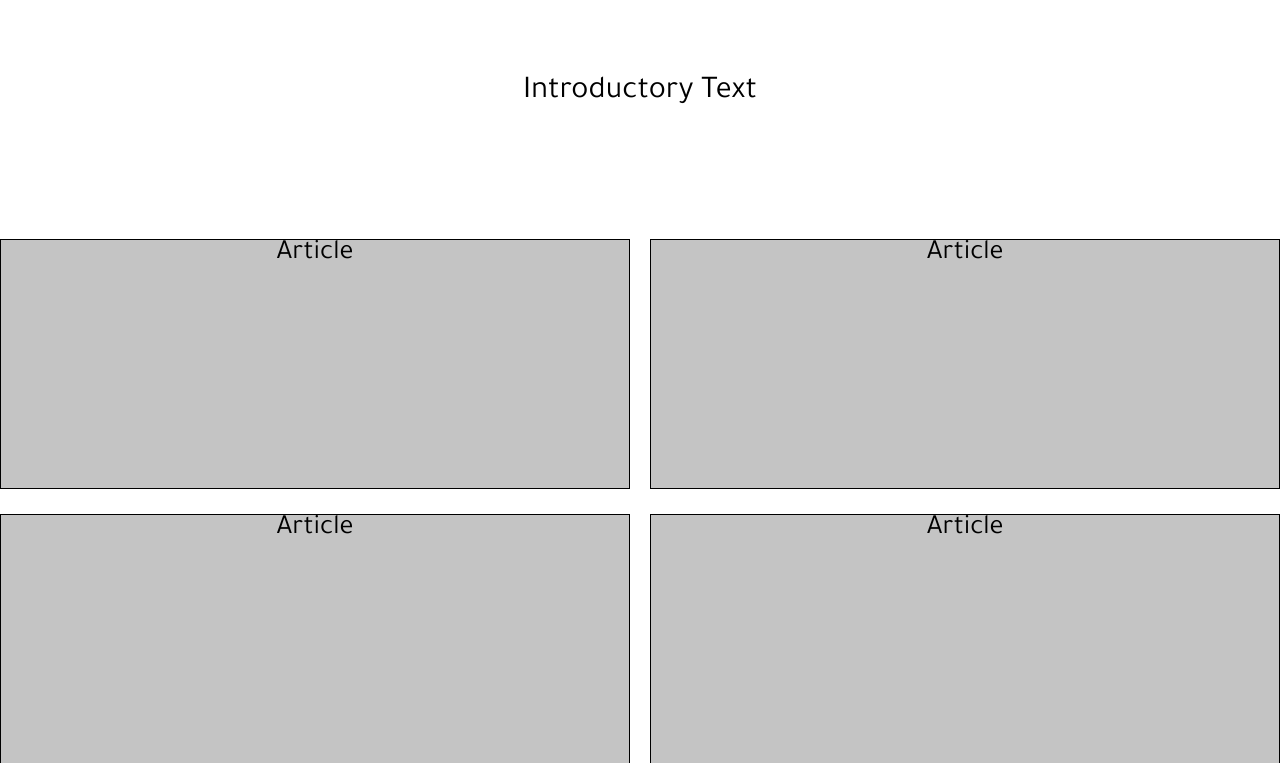
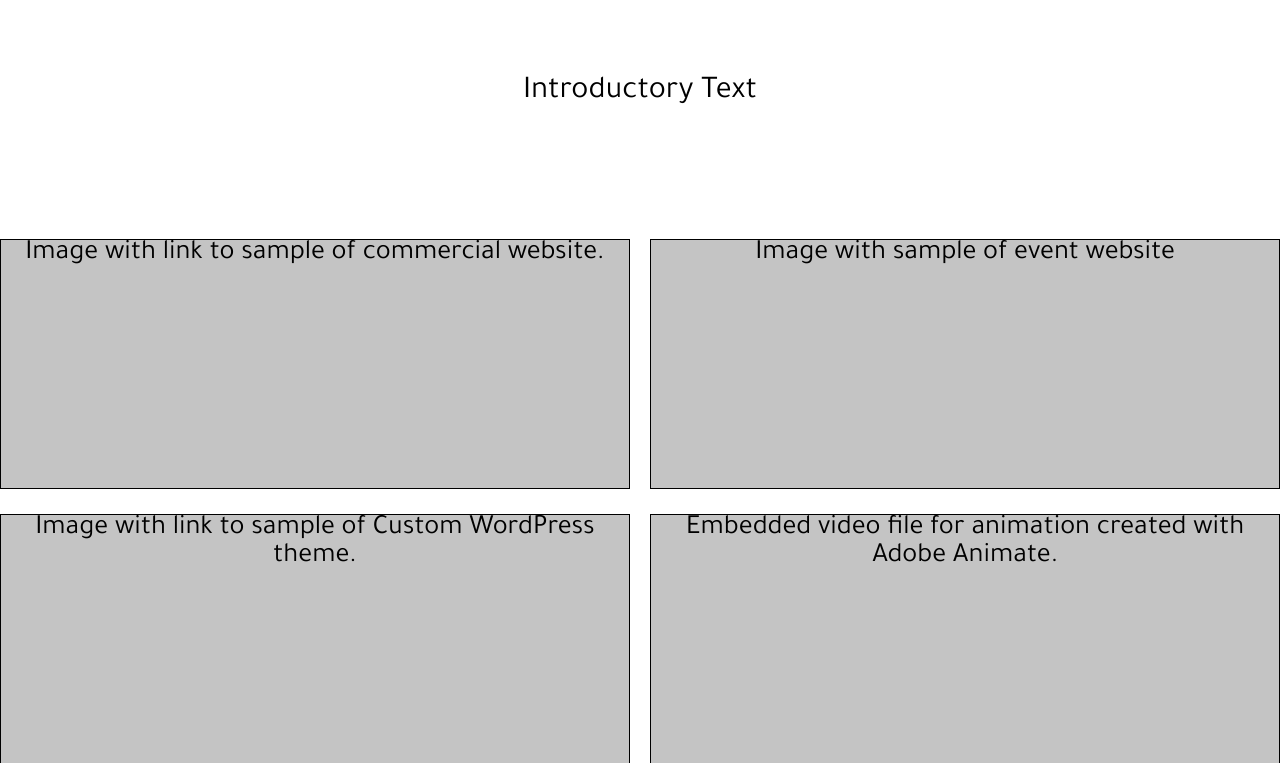
Before and after one commit to 19stesha69/portfolioProject, a PHP site: page /template/portfolioTemplate.php in a window 1280 px wide. Shown: the part 244-1007 px from the top of the page. Run offline with PHP 8.4, Linux system fonts and the light colour scheme; some libraries are stand-ins or nearby versions.

Commit message:
Add files via upload

```diff
--- a/template/portfolioTemplate.php
+++ b/template/portfolioTemplate.php
@@ -37,15 +37,15 @@
             <h1 id="introText">Introductory Text</h1>
         </section>
 
-        <div class="section group">
+         <div class="section group">
 
 
                 <article class="col span_1_of_2 span_2_of_2 article_placeholder">
-                    <h1>Article</h1>
+                    <h1>Image with link to sample of commercial website.</h1>
                 </article>
 
                 <article class="col span_1_of_2 span_2_of_2 article_placeholder">
-                    <h1>Article</h1>
+                    <h1>Image with sample of event website</h1>
                 </article>
 
 
@@ -55,11 +55,11 @@
 
 
                 <article class="col span_1_of_2 span_2_of_2 article_placeholder">
-                    <h1>Article</h1>
+                    <h1>Image with link to sample of Custom WordPress theme. </h1>
                 </article>
 
                 <article class="col span_1_of_2 span_2_of_2 article_placeholder">
-                    <h1>Article</h1>
+                    <h1>Embedded video file for animation created with Adobe Animate.</h1>
                 </article>
 
             </div>
```
